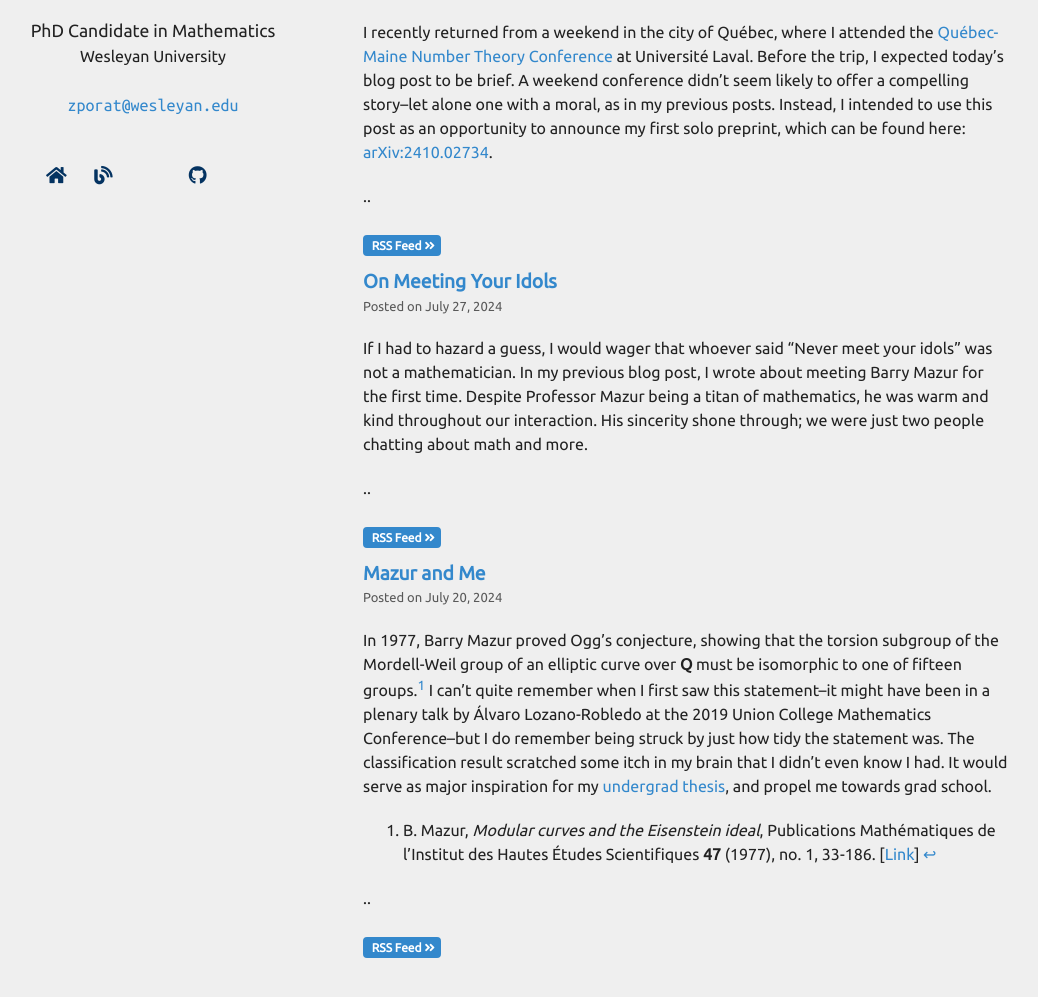
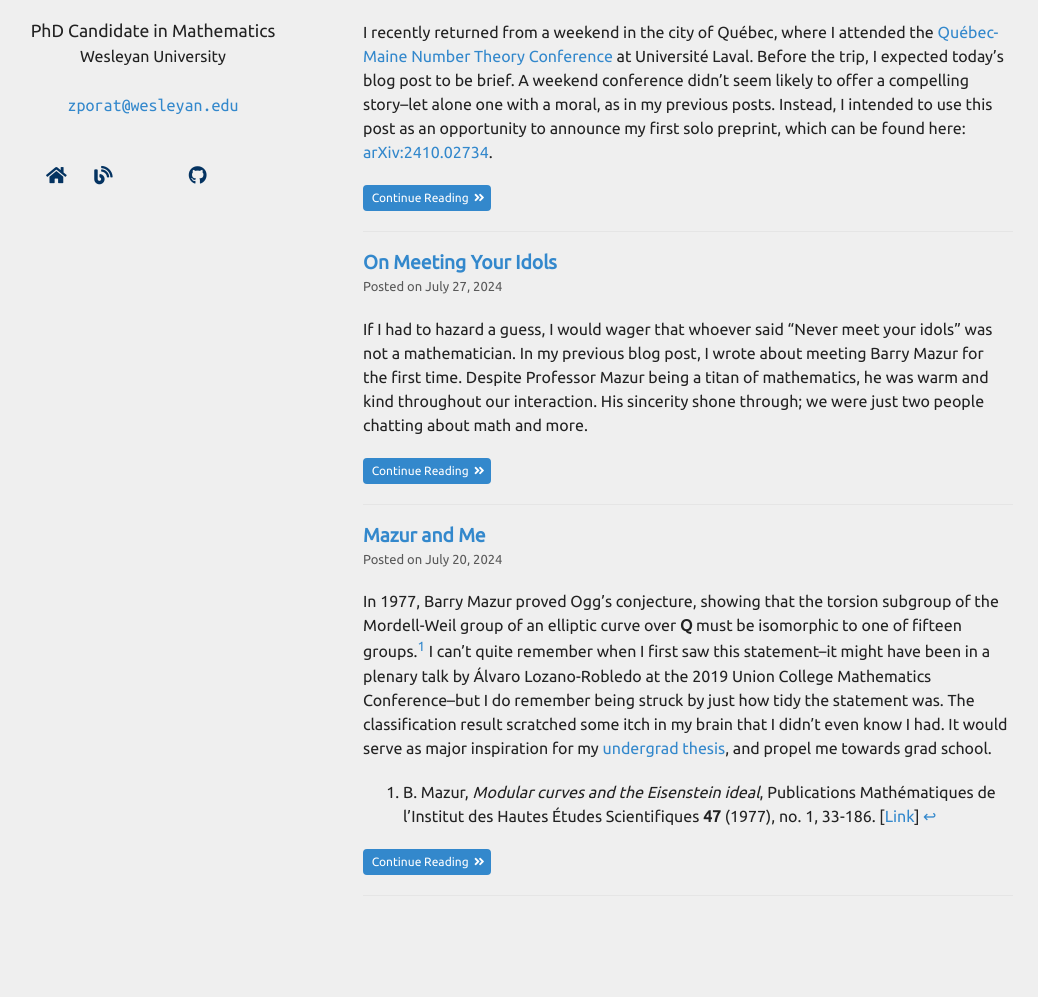
Before and after one commit to zporat/zporat.github.io, a Jekyll site: the page built from blog.md, in a window 1280 px wide and 1400 px high, scrolled down 548 px. Shown: the part 353-1350 px from the top of the window, without its empty margins (102-1140 px from the left). Built offline with Jekyll 4.4.1, drawn with Linux system fonts in a browser that asks for light colours; nearby versions of some CDN libraries; a style sheet for code colours, icons or effects is not loaded; our own code applies the rules of GitHub Pages for plain Markdown files.

Commit message:
continue reading buttons

```diff
--- a/blog.md
+++ b/blog.md
@@ -23,8 +23,8 @@
 
 <h3 style="font-size: 120%; margin-bottom: 3pt; padding-bottom: 0" ><a href="{{ post.url }}">{{ post.title }}</a></h3>
 <p style="color: #595959; font-size:13px; margin-top: 0; padding-top: 0"> Posted on {{ post.pubDate }} </p>
-<p> {{ post.excerpt }}.. </p>
+<p> {{ post.excerpt }} </p>
+<a href="{{ post.url }}" class="button" style="font-size:12px;">&nbsp;Continue Reading&nbsp;&nbsp;<i class="fas fa-angle-double-right" aria-hidden="true"></i></a>
 
-<a href="{{ post.url }}" class="button" style="font-size:12px;">&nbsp;RSS Feed&nbsp;<i class="fas fa-angle-double-right" aria-hidden="true"></i></a>
 ---
 {% endfor %}
```
